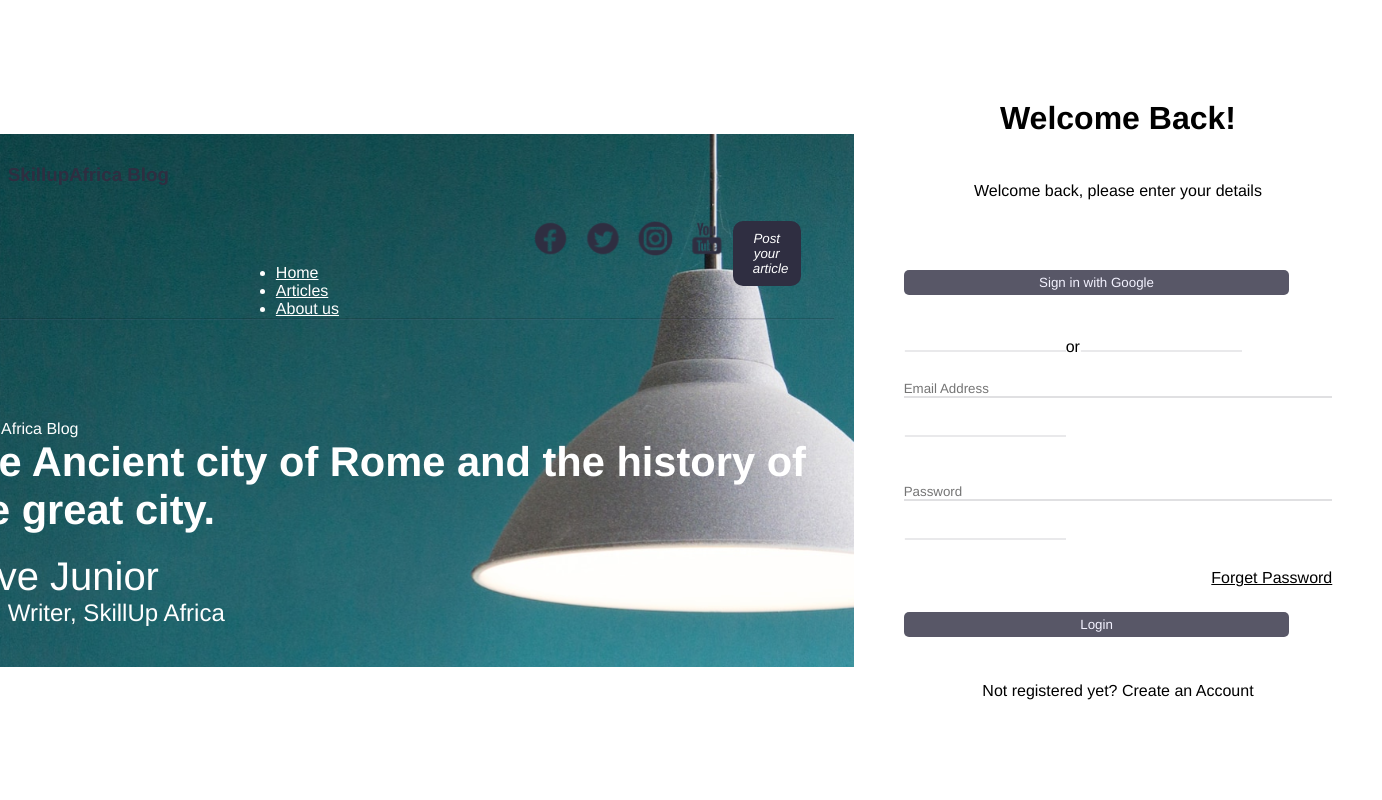
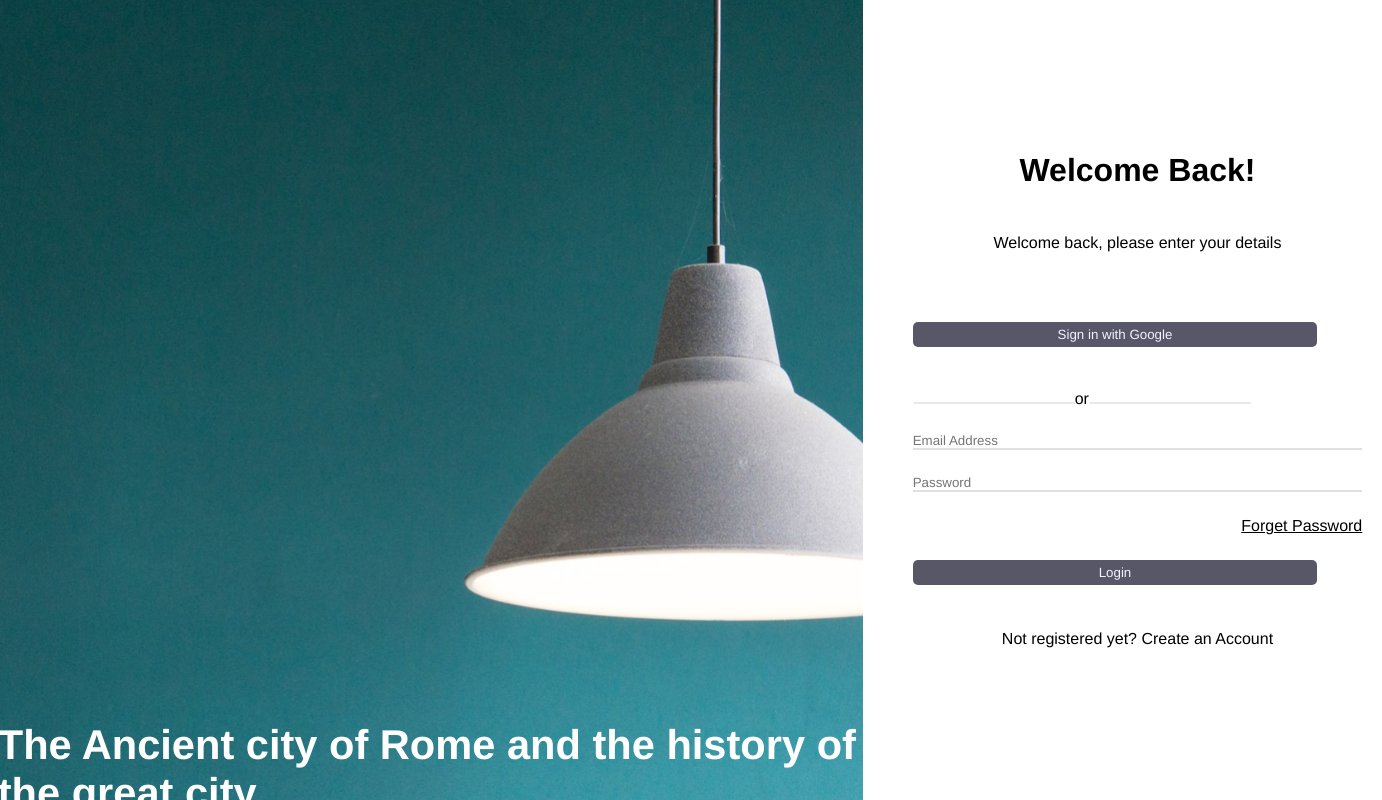
Before and after one commit to Adesina-Abiodun/SkillUp-Blog, a React (Vite) app in the folder SKILLUP-BLOG/: page /login in a window 1280 px wide. Shown: the top 800 px of the page, 1382 px wide, since content can reach past the window. Built offline with nearby package versions, Linux system fonts and the light colour scheme.

Commit message:
josh and chris push

```diff
--- a/SKILLUP-BLOG/src/LoginPage/Login.css
+++ b/SKILLUP-BLOG/src/LoginPage/Login.css
@@ -1,51 +1,56 @@
-*{
+* {
   box-sizing: border-box;
   margin: 0;
   padding: 0;
   font-family: Helvetica, sans-serif;
 }
+
 .loginpage {
   display: flex;
   justify-content: center;
   align-items: center;
   width: 100%;
 }
-  .txtcnt{
+
+.txtcnt {
   background: url('./img/bgimg.svg');
   background-position: center;
   background-repeat: none;
   background-size: cover;
   display: flex;
   flex-direction: column;
-    height: 100%;
+  height: 130vh;
   width: 65%;
-    padding: 30px 20px;
+  padding-left: 100px;
+
   justify-content: space-between;
 }
 
-  .home{
+.home {
   margin-top: 100px;
   text-decoration: none;
   color: white;
 }
+
 .title {
   width: 100%;
   font-weight: 700;
   font-size: 2.6rem;
   color: white;
 }
-  #autor{
+
+#autor {
   margin-top: 20px;
   margin-bottom: 10px;
   color: white;
 }
 
-  #olive{
+#olive {
   font-weight: 500;
   font-size: 40px;
 }
 
-  #lead{
+#lead {
   font-weight: 500;
   font-size: 24px;
 }
@@ -63,9 +68,11 @@
   padding-right: 20px;
   padding-bottom: 100px;
 }
-  .fom{
+
+.fom {
   width: 100%;
 }
+
 form input {
   outline: none;
   border: none;
@@ -73,10 +80,12 @@
   background-color: transparent;
   border-bottom: 2px rgba(47, 46, 65, 0.15) solid;
 }
-  #pswrd{
+
+#pswrd {
   text-align: right;
   width: 100%;
 }
+
 #login {
   background-color: rgba(47, 46, 65, 0.8);
   padding: 5px;
--- a/SKILLUP-BLOG/src/LoginPage/Login.jsx
+++ b/SKILLUP-BLOG/src/LoginPage/Login.jsx
@@ -4,19 +4,17 @@ import { NavLink } from "react-router-dom"
 import './Login.css'
 import v1 from './img/v1.svg'
 import v2 from './img/v1.svg'
-import NavBar from '../NavBar/NavBar'
 
 
 function Login() {
 
-  const {regiser, handleSubmit} = useForm()
+  const { regiser, handleSubmit } = useForm()
 
 
 
   return (
     <div className='loginpage'>
       <div className="txtcnt">
-      <NavBar/>
         <NavLink className="home" to="/">SkillUp Africa Blog</NavLink>
         <h2 className="title">The Ancient city of Rome and the history of the great city.</h2>
         <div id='autor'>
@@ -29,13 +27,11 @@ function Login() {
         <p>Welcome back, please enter your details</p>
         <form className='fom' action="">
           <button>Sign in with Google</button>
-          <br/><br/>
-          <p><img src={v1}/>or<img src={v2}/></p>
-          <input type="email" placeholder='Email Address'/>
-          <p><img src={v2}/></p>
-          <br/>
+          <br /><br />
+          <p><img src={v1} />or<img src={v2} /></p>
+          <input type="email" placeholder='Email Address' />
+          <br />
           <input type="password" placeholder='Password' />
-          <p><img src={v2}/></p>
           <p id='pswrd'><NavLink>Forget Password</NavLink></p>
           <button id='login'>Login</button>
         </form>
```
Lines whose indentation alone changed are shown as unchanged.
